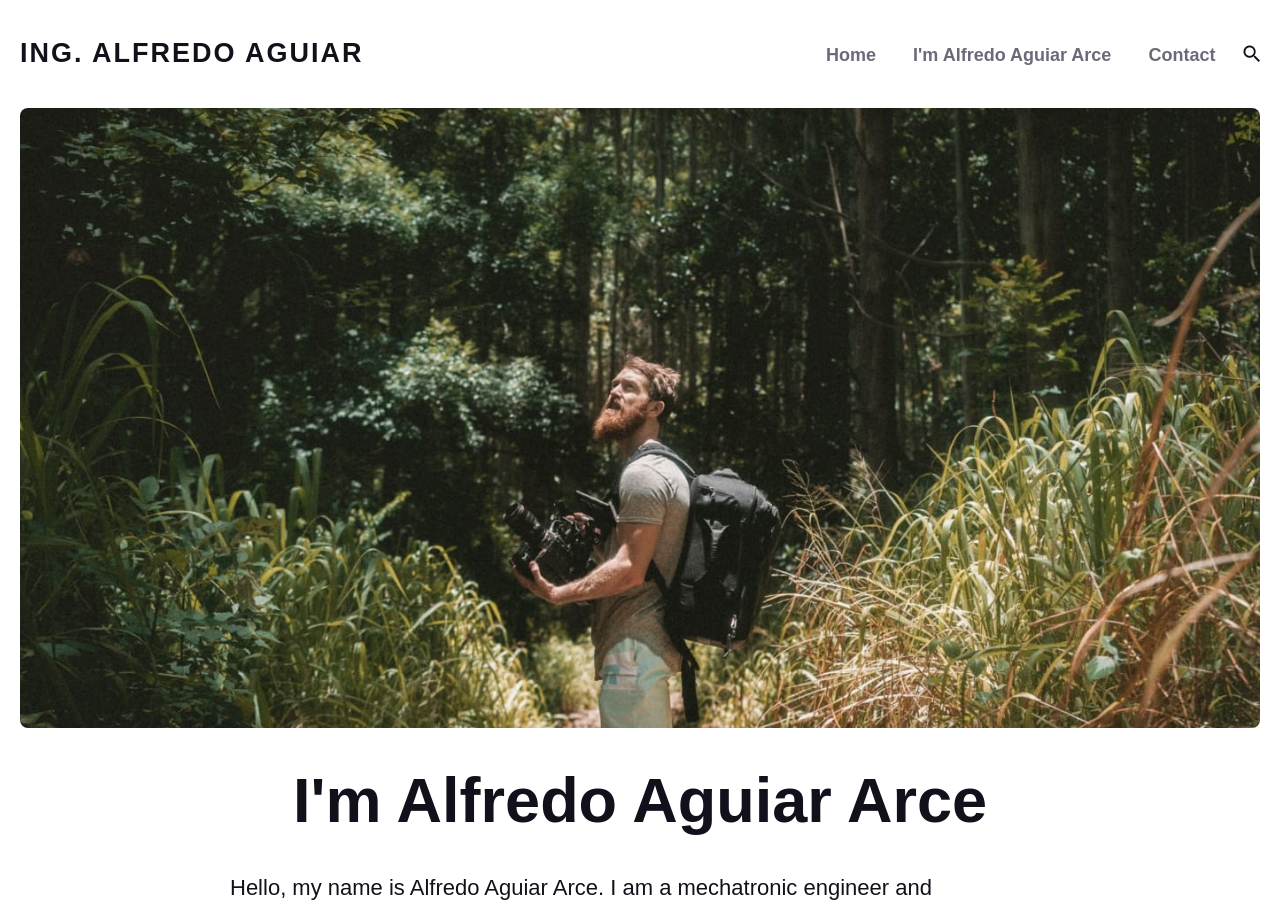
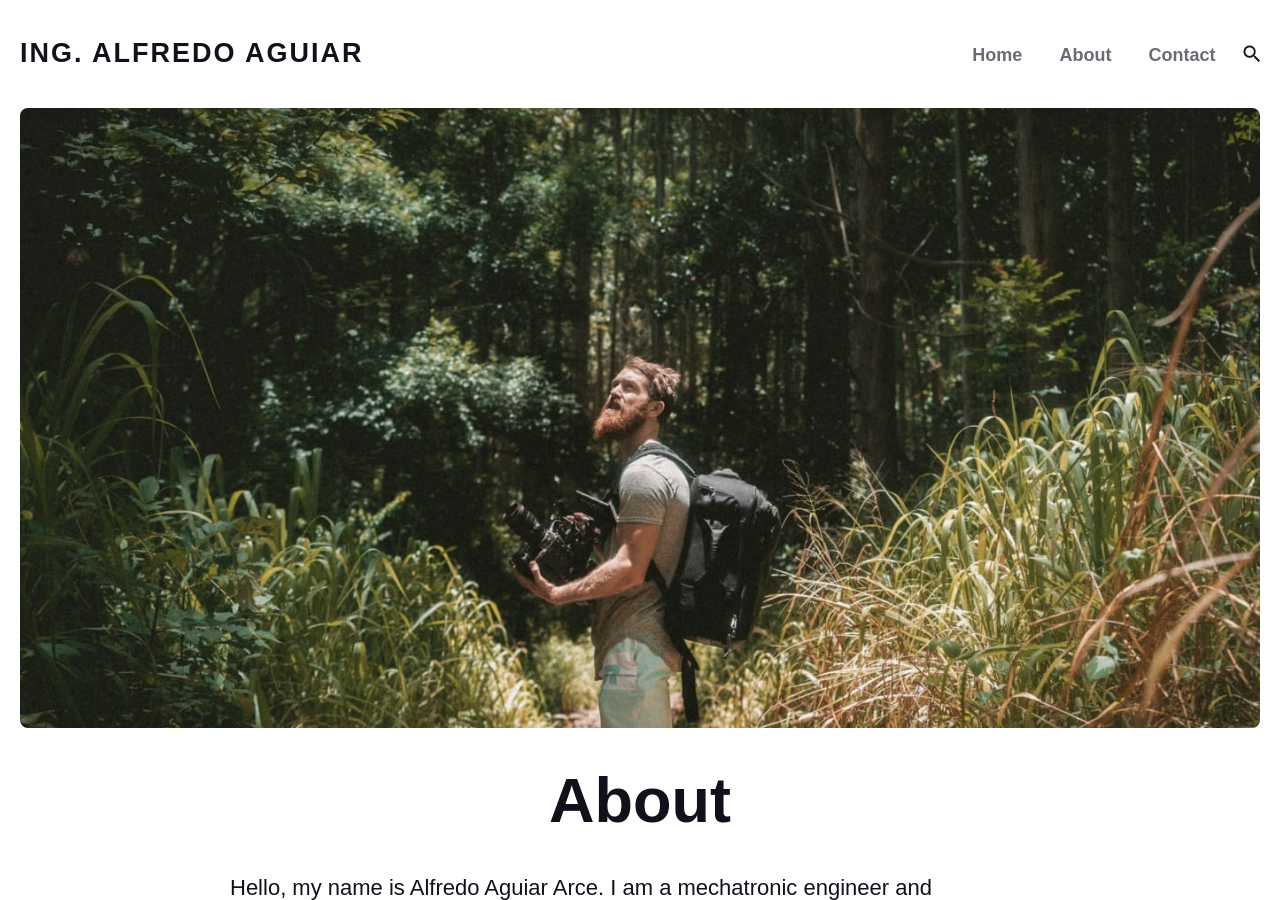
Before and after one commit to alfredoaguiararce/alfredoagrar, a Jekyll site: the page built from _pages/about.md, in a window 1280 px wide and 900 px high. Built offline with Jekyll 4.4.1, drawn with Linux system fonts in a browser that asks for light colours; nearby versions of some CDN libraries; some web fonts are replaced.

Commit message:
Update about.md

```diff
--- a/_pages/about.md
+++ b/_pages/about.md
@@ -1,6 +1,6 @@
 ---
 layout: page
-title: I'm Alfredo Aguiar Arce
+title: About
 permalink: /about/
 image: '/images/60.jpg'
 ---
```
